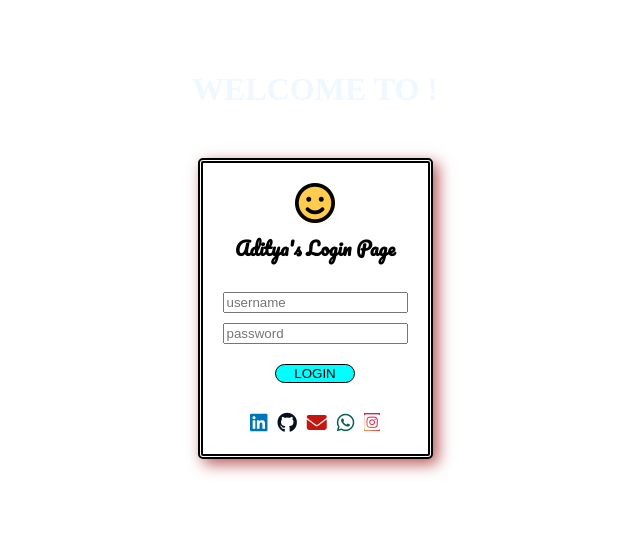
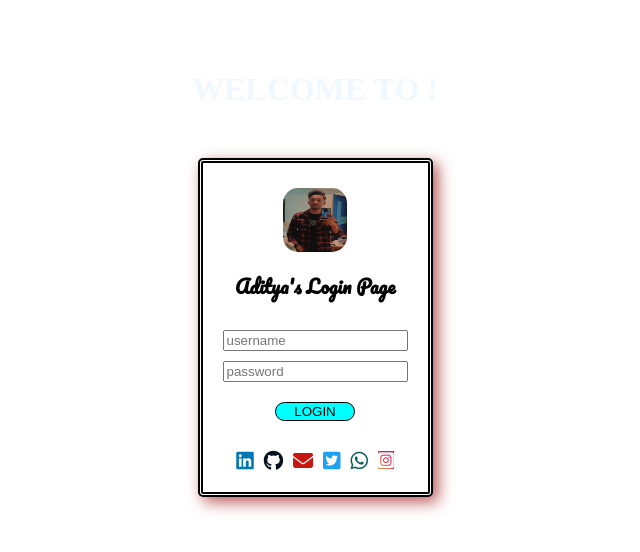
Before and after one commit to Agaditya1000/LOGIN-PAGE, a plain HTML site: page index.html in a window 1280 px wide. Shown: the whole page, without its empty margins (325-965 px from the left). Drawn offline with Linux system fonts and the light colour scheme.

Commit message:
LOGIN-PAGE

```diff
--- a/index.html
+++ b/index.html
@@ -13,7 +13,10 @@
     <body>
         <h1>WELCOME TO !</h1>
         <form>
-            <i class="fa-regular fa-face-smile"></i>
+           <!-- <i class="fa-regular fa-face-smile"></i> -->
+           <div class="image">
+               <img src="adi11.jpg">
+           </div>
             <h3>Aditya's Login Page</h3>
             <input class="input1" placeholder="username" type="text">
             <input class="input2" placeholder="password" type="password">
@@ -22,9 +25,11 @@
             <div class="social">
                 <a href="https://www.linkedin.com/in/aditya-kumar-gupta-a95662198"><i class="fa-brands fa-linkedin"></i> </a>
                 <a href="https://github.com/Agaditya1000"><i class="fa-brands fa-github"></i></a>
-                <a href="mailto:agaditya1000@gmail.com"><i class="fa-solid fa-envelope"></i></a>
+                <a href="mailto:agaditya1000@gmail.com"><i class="fa-solid fa-envelope"></i></a></i>
+                <a href="https://twitter.com/agaditya1000?t=W3SBGfGQoOb5fOET2qrdxQ&s=09"></i><i class="fa-brands fa-square-twitter"></i></a>
                 <a href="https://wa.me/qr/AUDZGV44B5BZD1"><i class="fa-brands fa-whatsapp"></i></a>
                 <a href="https://instagram.com/its_._adii_?utm_source=qr&igshid=ZDc4ODBmNjlmNQ%3D%3D"><i class="fa-brands fa-square-instagram"></i></a>
+
 
             </div>
 
--- a/style.css
+++ b/style.css
@@ -49,6 +49,7 @@ button{
     margin-top: 20px;
 }
 
+
 button:hover{
     border-radius: 2px;
     transition: ease-in 0.2s;
@@ -71,6 +72,8 @@ button:active{
     font-size: 20px;
     color:#041020;
 }
+
+
 
 .fa-github:active{
     transform: scale(0.90);
@@ -118,7 +121,23 @@ h3:active{
 }
 
 
-.fa-face-smile{
+img{
+    height: 8vh;
+    width: 5vw;
+    margin-bottom: -15px;
+    margin-top: 5px;
+    border-radius: 15px;
+}
+img:hover{
+    transition: ease-in 0.2s;
+}
+img:active{
+    transform: scale(0.90);
+}
+
+
+
+/*.fa-face-smile{
     font-size: 40px;
     margin-bottom: -20px;
     color:black;
@@ -132,7 +151,7 @@ h3:active{
 
 .fa-face-smile:active{
     transform: scale(0.90);
-}
+}*/
 
 /* h1 style*/
 h1{
@@ -157,3 +176,8 @@ h2{
     position: absolute;
     bottom: 50px;
 }
+
+.fa-square-twitter{
+    font-size: 20px;
+    color: #1DA1F2;
+}
```
Also changed, not shown: adi11.jpg (added).
